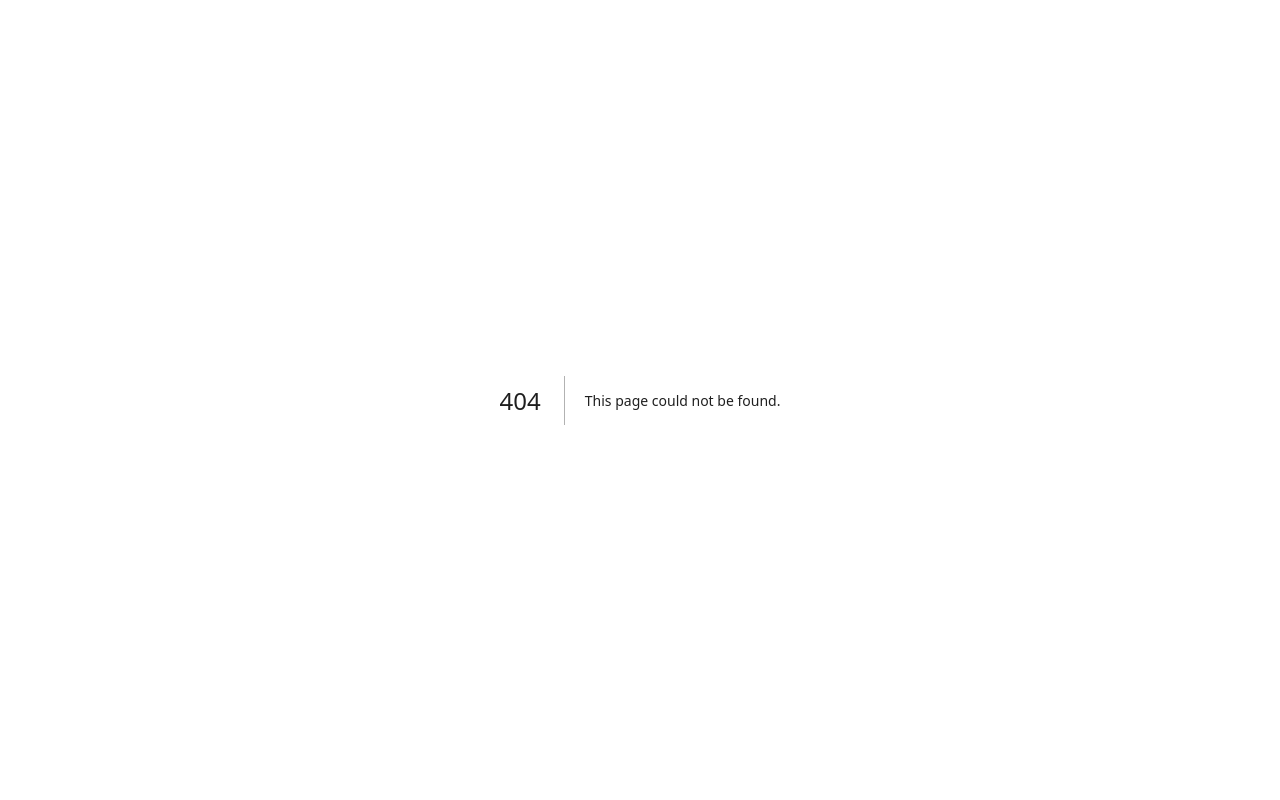
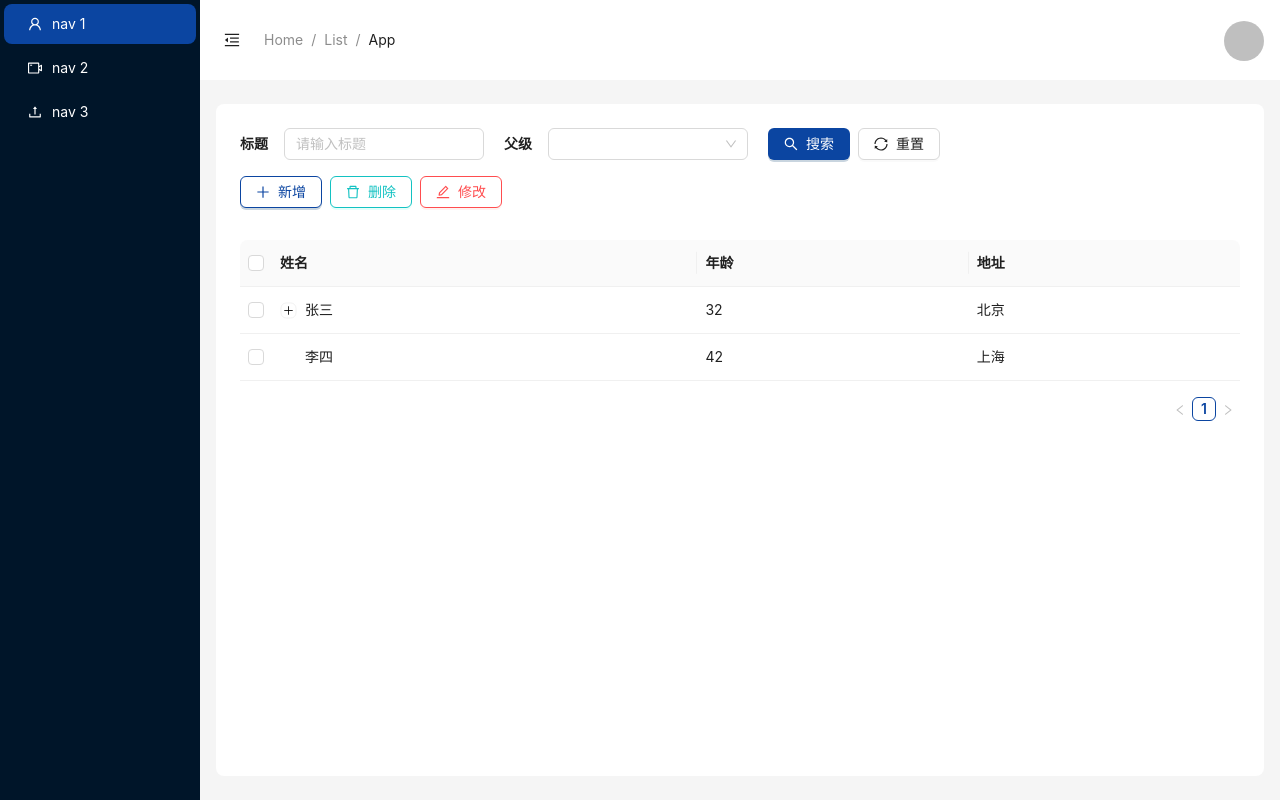
Before and after one commit to aichiko/unicloud-portal, a Next.js app: page /admin/card in a window 1280 px wide. Before the commit this address had no page. Built offline with nearby package versions, Linux system fonts and the light colour scheme; what @ant-design/nextjs-registry would draw is missing.

Commit message:
feat:admin UI

```diff
--- /dev/null
+++ b/src/app/admin/card/page.module.css
@@ -0,0 +1,10 @@
+/* search-area */
+.searchArea{
+  display: flex;
+}
+.searchItem{
+  margin-right: 20px;
+}
+.searchArea .searchItem .title{
+  font-weight: bold;
+}
--- /dev/null
+++ b/src/app/admin/card/page.tsx
@@ -0,0 +1,133 @@
+"use client";
+
+import React, { useState } from "react";
+import { Input, Select, Button, Space, Table, Checkbox } from "antd";
+import type { ColumnsType } from "antd/es/table";
+import type { TableRowSelection } from "antd/es/table/interface";
+import {
+  SearchOutlined,
+  SyncOutlined,
+  PlusOutlined,
+  DeleteOutlined,
+  EditOutlined,
+} from "@ant-design/icons";
+import styles from "./page.module.css";
+interface DataType {
+  key: string;
+  name: string;
+  age: number;
+  address: string;
+  children?: DataType[];
+}
+
+const initialData: DataType[] = [
+  {
+    key: "1",
+    name: "张三",
+    age: 32,
+    address: "北京",
+    children: [
+      {
+        key: "1-1",
+        name: "张三 - 子项 1",
+        age: 10,
+        address: "北京 - 子项 1",
+      },
+      {
+        key: "1-2",
+        name: "张三 - 子项 2",
+        age: 8,
+        address: "北京 - 子项 2",
+      },
+    ],
+  },
+  {
+    key: "2",
+    name: "李四",
+    age: 42,
+    address: "上海",
+  },
+];
+
+function Card() {
+  const [selectedRowKeys, setSelectedRowKeys] = useState<React.Key[]>([]);
+
+  const onSelectChange = (newSelectedRowKeys: React.Key[]) => {
+    setSelectedRowKeys(newSelectedRowKeys);
+  };
+
+  const rowSelection: TableRowSelection<DataType> = {
+    selectedRowKeys,
+    onChange: onSelectChange,
+  };
+
+  const columns: ColumnsType<DataType> = [
+    {
+      title: "姓名",
+      dataIndex: "name",
+      key: "name",
+    },
+    {
+      title: "年龄",
+      dataIndex: "age",
+      key: "age",
+    },
+    {
+      title: "地址",
+      dataIndex: "address",
+      key: "address",
+    },
+  ];
+  return (
+    <>
+      {/* 搜索 */}
+      <div className={styles.searchArea}>
+        <div className={styles.searchItem}>
+          <span className={["mr-4", styles.title].join(" ")}>标题</span>
+          <Input placeholder="请输入标题" style={{ width: 200 }} />
+        </div>
+        <div className={styles.searchItem}>
+          <span className={["mr-4", styles.title].join(" ")}>父级</span>
+          <Select
+            style={{ width: 200 }}
+            options={[
+              { value: "jack", label: "Jack" },
+              { value: "lucy", label: "Lucy" },
+              { value: "Yiminghe", label: "yiminghe" },
+              { value: "disabled", label: "Disabled", disabled: true },
+            ]}
+          />
+        </div>
+        <Space>
+          <Button type="primary" icon={<SearchOutlined />}>
+            搜索
+          </Button>
+          <Button icon={<SyncOutlined />}>重置</Button>
+        </Space>
+      </div>
+      {/* 按钮 */}
+      <div className="flex items-center justify-between mt-4 mb-4">
+        <Space>
+          <Button color="primary" variant="outlined" icon={<PlusOutlined />}>
+            新增
+          </Button>
+          <Button color="cyan" variant="outlined" icon={<DeleteOutlined />}>
+            删除
+          </Button>
+          <Button color="danger" variant="outlined" icon={<EditOutlined />}>
+            修改
+          </Button>
+        </Space>
+      </div>
+      <Space direction="vertical" style={{ width: "100%" }}>
+        <Table
+          rowSelection={rowSelection}
+          columns={columns}
+          dataSource={initialData}
+        />
+      </Space>
+    </>
+  );
+}
+
+export default Card;
--- /dev/null
+++ b/src/app/admin/layout.tsx
@@ -0,0 +1,87 @@
+"use client";
+import React, { useState } from "react";
+import {
+  MenuFoldOutlined,
+  MenuUnfoldOutlined,
+  UploadOutlined,
+  UserOutlined,
+  VideoCameraOutlined,
+} from "@ant-design/icons";
+import { Button, Layout, Menu, theme, Breadcrumb, Avatar, Space } from "antd";
+const { Header, Sider, Content } = Layout;
+
+function AdminLayout({ children }: Readonly<{ children: React.ReactNode }>) {
+  const [collapsed, setCollapsed] = useState(false);
+  const {
+    token: { colorBgContainer, borderRadiusLG },
+  } = theme.useToken();
+  const menuItems = [
+    {
+      key: "1",
+      icon: <UserOutlined />,
+      label: "nav 1",
+    },
+    {
+      key: "2",
+      icon: <VideoCameraOutlined />,
+      label: "nav 2",
+    },
+    {
+      key: "3",
+      icon: <UploadOutlined />,
+      label: "nav 3",
+    },
+  ];
+  return (
+    <Layout className="h-screen">
+      <Sider trigger={null} collapsible collapsed={collapsed}>
+        <div className="demo-logo-vertical" />
+        <Menu
+          theme="dark"
+          mode="inline"
+          defaultSelectedKeys={["1"]}
+          items={menuItems}
+        />
+      </Sider>
+      <Layout>
+        <Header
+          style={{ padding: 0, background: colorBgContainer }}
+          className="flex items-center"
+        >
+          <Button
+            type="text"
+            icon={collapsed ? <MenuUnfoldOutlined /> : <MenuFoldOutlined />}
+            onClick={() => setCollapsed(!collapsed)}
+            style={{
+              fontSize: "16px",
+              width: 64,
+              height: 64,
+            }}
+          />
+          <Breadcrumb
+            style={{ margin: "16px 0" }}
+            items={[{ title: "Home" }, { title: "List" }, { title: "App" }]}
+          />
+          <div className="flex items-center flex-1 justify-end pr-4">
+            <Space direction="vertical" size={16}>
+              <Avatar size={40} />
+            </Space>
+          </div>
+        </Header>
+        <Content
+          style={{
+            margin: "24px 16px",
+            padding: 24,
+            minHeight: 280,
+            background: colorBgContainer,
+            borderRadius: borderRadiusLG,
+          }}
+        >
+          {children}
+        </Content>
+      </Layout>
+    </Layout>
+  );
+}
+
+export default AdminLayout;
--- /dev/null
+++ b/src/app/admin/page.tsx
@@ -0,0 +1,7 @@
+function Home() {
+  return (
+    <div>首页</div>
+  );
+}
+
+export default Home;
```
